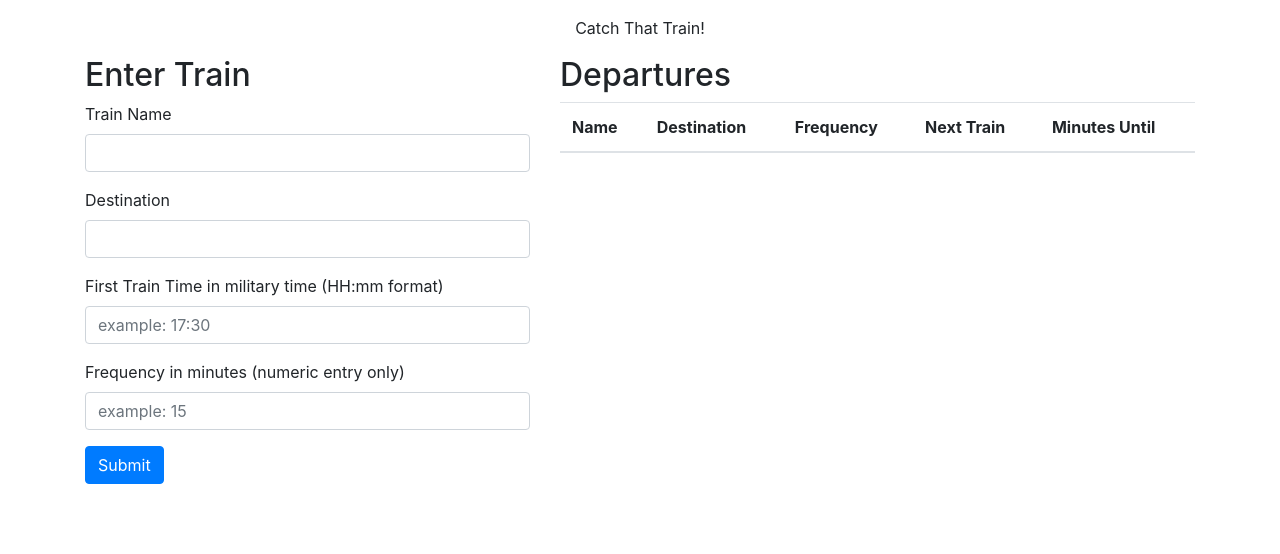
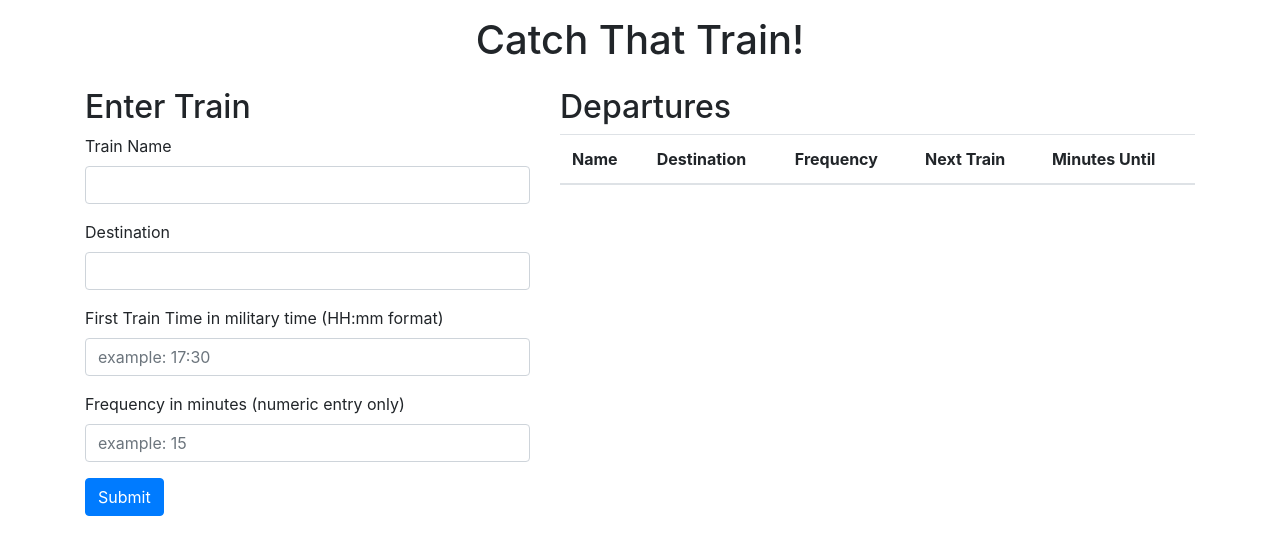
Before and after one commit to justincarlson7/TrainingScheduler2, a plain HTML site: page index.html in a window 1280 px wide. Drawn offline with nearby package versions, Linux system fonts and the light colour scheme; no server answers.

Commit message:
update index.html

```diff
--- a/index.html
+++ b/index.html
@@ -30,7 +30,7 @@
       <!-- Div for title and graphics -->
       <div class="row p-3">
         <div class="col-lg-2"></div>
-        <div class="col-lg-8 text-center"
+        <div class="col-lg-8 text-center">
           <h1>Catch That Train!</h1>
         </div>
         <div class="col-lg-2"></div>
```
